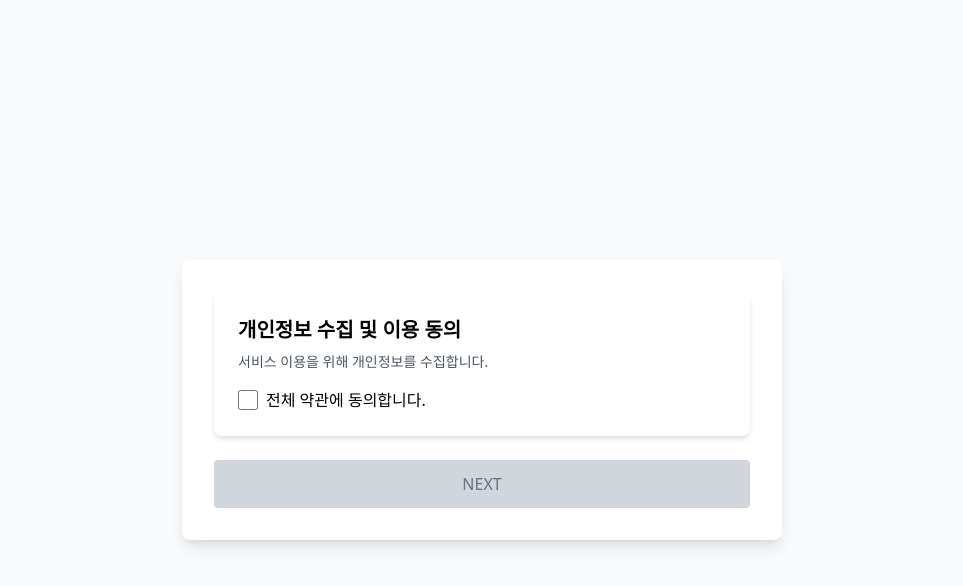
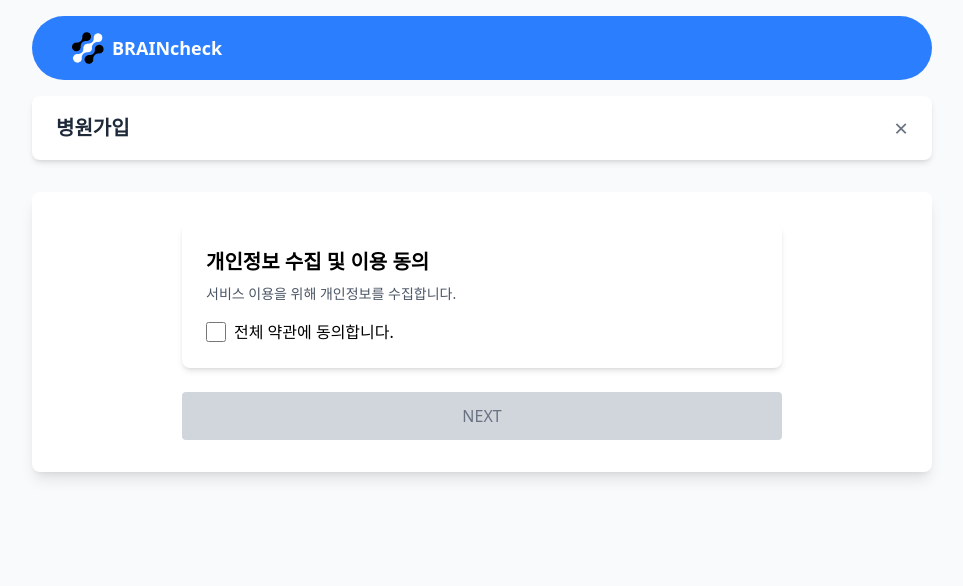
Before and after one commit to totorotail/vue-screening-test, a Vue app: page /signup in a window 1280 px wide. Shown: the top 586 px of the page, without its empty margins (158-1121 px from the left). Built offline with nearby package versions, Linux system fonts and the light colour scheme.

Commit message:
feat: 회원가입 페이지 구현 수정

```diff
--- a/src/components/HospitalForm.vue
+++ b/src/components/HospitalForm.vue
@@ -26,34 +26,46 @@ const handleSubmit = () => {
 </script>
 
 <template>
-    <div class="p-8 bg-white shadow-lg rounded-lg w-[600px]">
+    <div class="p-8 bg-white shadow-lg rounded-lg w-full max-w-[600px] mx-auto">
         <h2 class="text-xl font-bold text-center mb-6">회원가입</h2>
 
-        <label class="block text-gray-700 font-medium">이메일 *</label>
+        <div class="flex flex-col space-y-4">
+            <div class="flex flex-col">
+                <label class="text-gray-700 font-medium">이메일 *</label>
                 <input v-model="email" type="email" class="w-full p-3 border rounded mt-1" />
+            </div>
 
-        <label class="block mt-4 text-gray-700 font-medium">비밀번호 *</label>
+            <div class="flex flex-col">
+                <label class="text-gray-700 font-medium">비밀번호 *</label>
                 <input v-model="password" type="password" class="w-full p-3 border rounded mt-1" />
+            </div>
 
-        <label class="block mt-4 text-gray-700 font-medium">비밀번호 확인 *</label>
+            <div class="flex flex-col">
+                <label class="text-gray-700 font-medium">비밀번호 확인 *</label>
                 <input v-model="confirmPassword" type="password" class="w-full p-3 border rounded mt-1" />
+            </div>
 
-        <label class="block mt-4 text-gray-700 font-medium">병원명 *</label>
+            <div class="flex flex-col">
+                <label class="text-gray-700 font-medium">병원명 *</label>
                 <input v-model="hospitalName" type="text" class="w-full p-3 border rounded mt-1" />
+            </div>
 
-        <label class="block mt-4 text-gray-700 font-medium">병원위치 *</label>
+            <div class="flex flex-col">
+                <label class="text-gray-700 font-medium">병원위치 *</label>
                 <select v-model="location" class="w-full p-3 border rounded mt-1">
                     <option value="">선택</option>
                     <option v-for="loc in hospitalLocations" :key="loc" :value="loc">
                         {{ loc }}
                     </option>
                 </select>
+            </div>
 
-        <p v-if="errorMessage" class="text-red-500 text-sm mt-2">{{ errorMessage }}</p>
+            <p v-if="errorMessage" class="text-red-500 text-sm">{{ errorMessage }}</p>
 
             <button @click="handleSubmit"
-            class="w-full bg-blue-500 hover:bg-blue-600 text-white p-3 mt-6 rounded transition">
+                class="w-full bg-blue-500 hover:bg-blue-600 text-white p-3 mt-4 rounded transition">
                 가입완료
             </button>
         </div>
+    </div>
 </template>
--- /dev/null
+++ b/src/components/WideLogo.vue
@@ -0,0 +1,11 @@
+<script setup lang="ts">
+</script>
+
+<template>
+    <div class="flex flex-col items-start bg-blue-500 p-4 rounded-full w-full max-w-[900px] mx-auto">
+        <div class="flex items-center pl-6">
+            <img src="../assets/logo-s.png" alt="BRAINcheck Logo" class="h-8" />
+            <span class="text-white text-lg font-bold ml-2">BRAINcheck</span>
+        </div>
+    </div>
+</template>
--- a/src/pages/LoginPage.vue
+++ b/src/pages/LoginPage.vue
@@ -3,12 +3,13 @@ import LoginForm from '../components/LoginForm.vue';
 </script>
 
 <template>
-    <div class="flex flex-col items-center justify-center min-h-screen bg-gray-50">
+    <div class="flex flex-col items-center justify-center min-h-screen bg-gray-100">
         <div class="w-[500px] bg-white p-10 shadow-lg rounded-lg">
-            <div class="flex flex-col items-center">
-                <img src="/logo.png" alt="BRAINcheck Logo" class="w-32 h-32 mb-4" />
-                <h1 class="text-3xl font-bold text-gray-800">BRAINcheck</h1>
+            <div class="flex justify-center items-center bg-blue-500 p-3 rounded-full w-[200px] mx-auto mb-6">
+                <img src="../assets/logo-s.png" alt="Logo" class="h-8" />
+                <span class="text-white text-lg font-bold ml-2">BRAINcheck</span>
             </div>
+
             <LoginForm />
         </div>
     </div>
--- a/src/pages/SignUpPage.vue
+++ b/src/pages/SignUpPage.vue
@@ -1,8 +1,11 @@
 <script setup lang="ts">
 import { ref } from 'vue';
+import { useRouter } from 'vue-router';
 import TermsAgreement from '../components/TermsAgreement.vue';
 import HospitalForm from '../components/HospitalForm.vue';
+import WideLogo from '../components/WideLogo.vue';
 
+const router = useRouter();
 const agreed = ref(false);
 const showForm = ref(false);
 
@@ -11,18 +14,37 @@ const handleNext = () => {
         showForm.value = true;
     }
 };
+
+// 회원가입(병원가입) 페이지 닫기 기능
+const closePage = () => {
+    router.push('/'); // 로그인 페이지로 이동
+};
 </script>
 
 <template>
-    <div class="flex flex-col items-center justify-center min-h-screen bg-gray-50">
-        <div v-if="!showForm" class="w-[600px] bg-white p-8 shadow-lg rounded-lg">
-            <TermsAgreement v-model:agreed="agreed" />
-            <button @click="handleNext" :disabled="!agreed" class="w-full p-3 mt-6 rounded transition"
-                :class="agreed ? 'bg-blue-500 hover:bg-blue-600 text-white' : 'bg-gray-300 text-gray-500 cursor-not-allowed'">
-                NEXT
-            </button>
+    <div class="flex flex-col items-center min-h-screen bg-gray-50 w-full">
+        <!-- 1. 로고 부분 -->
+        <WideLogo class="w-full max-w-[900px] mt-4 mb-4" />
+
+        <!-- 2. '병원가입' 문구 & 닫기 버튼 -->
+        <div
+            class="w-full max-w-[900px] flex justify-between items-center bg-white px-6 py-4 shadow-md rounded-lg mb-4">
+            <h2 class="text-xl font-semibold text-gray-800">병원가입</h2>
+            <button @click="closePage" class="text-gray-500 hover:text-gray-700 text-2xl">&times;</button>
         </div>
 
-        <HospitalForm v-if="showForm" />
+        <!-- 3. 메인 부분 (입력 폼을 넓게 조정) -->
+        <div class="w-full max-w-[900px] bg-white p-8 shadow-lg rounded-lg mt-4 flex flex-col items-center">
+            <div v-if="!showForm" class="w-full max-w-[600px]">
+                <TermsAgreement v-model:agreed="agreed" />
+                <button @click="handleNext" :disabled="!agreed" class="w-full p-3 mt-6 rounded transition"
+                    :class="agreed ? 'bg-blue-500 hover:bg-blue-600 text-white' : 'bg-gray-300 text-gray-500 cursor-not-allowed'">
+                    NEXT
+                </button>
+            </div>
+
+            <!-- 입력 폼을 올바른 크기로 정렬 -->
+            <HospitalForm v-if="showForm" class="w-full max-w-[600px] mt-4" />
+        </div>
     </div>
 </template>
```
Also changed, not shown: src/assets/logo-s.png (added). Lines whose indentation alone changed are shown as unchanged.
